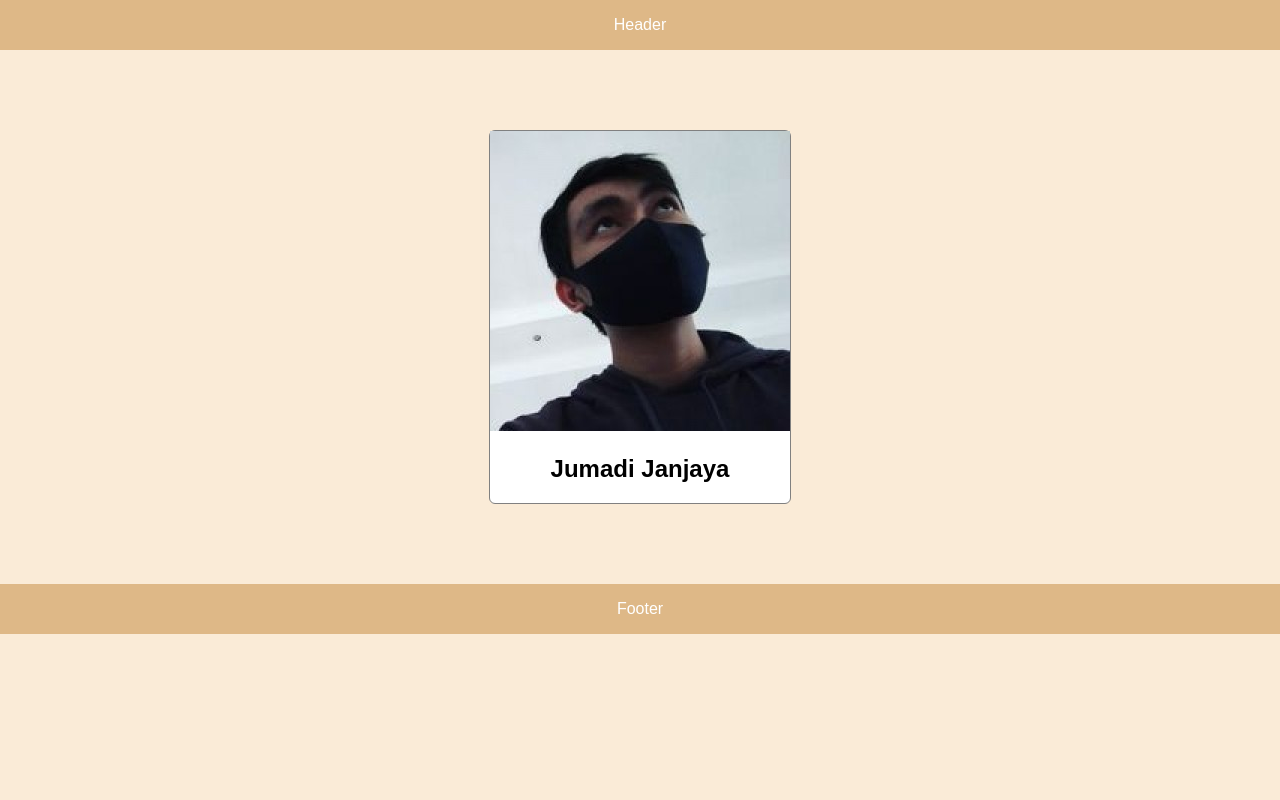
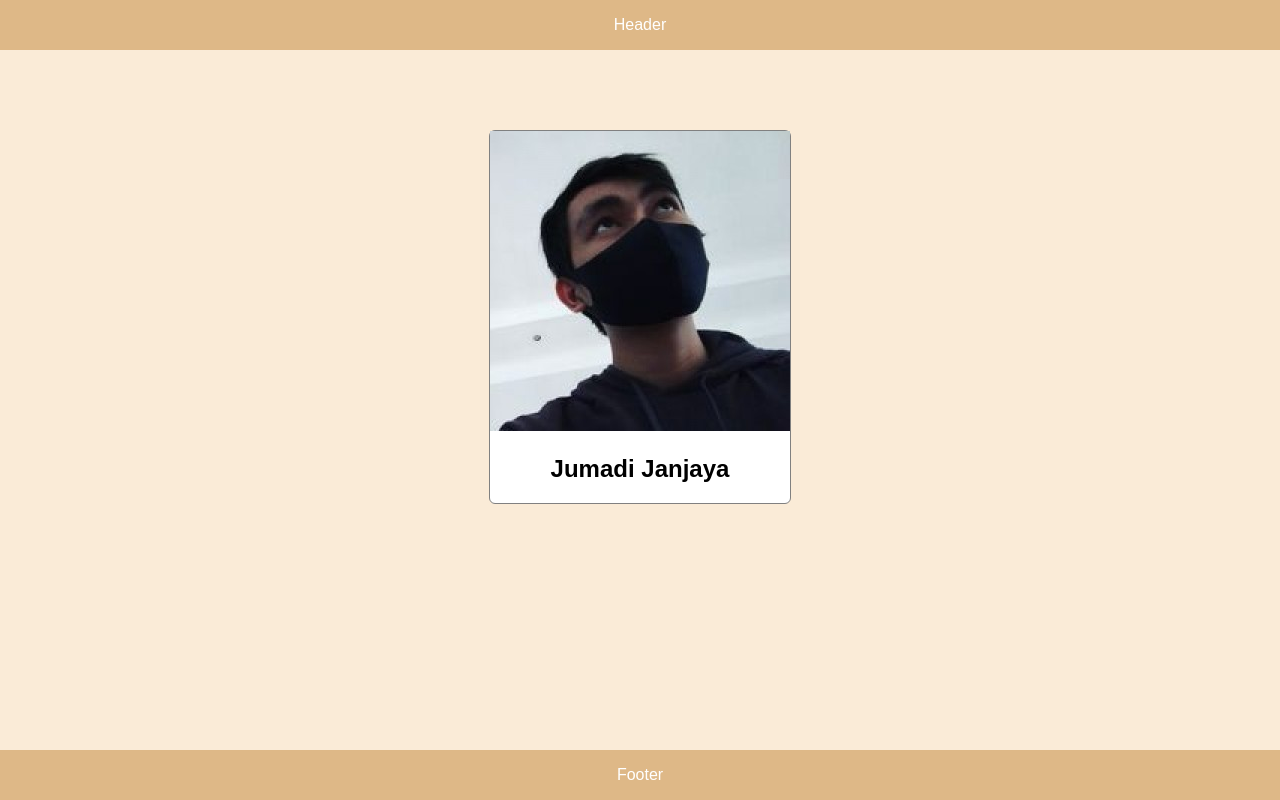
Before and after one commit to jumadi59/my-repo-from-remote, a plain HTML site: page index.html in a window 1280 px wide. Drawn offline with Linux system fonts and the light colour scheme.

```diff
--- a/style.css
+++ b/style.css
@@ -31,12 +31,14 @@ body {
  }
 
  #footer {
-    width: 100%;
-    height: 50px;
-    line-height: 50px;
-    background-color: burlywood;
-    text-align: center;
-    color: white;
+   width: 100%;
+   height: 50px;
+   position: absolute;
+   bottom: 0;
+   line-height: 50px;
+   background-color: burlywood;
+   text-align: center;
+   color: white
  }
 
  body {
```
